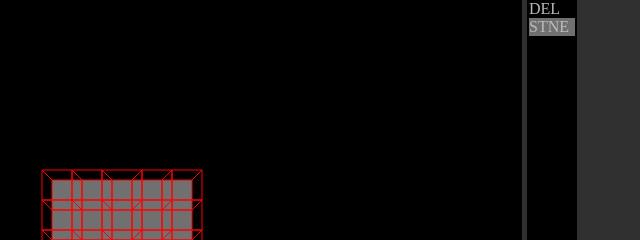
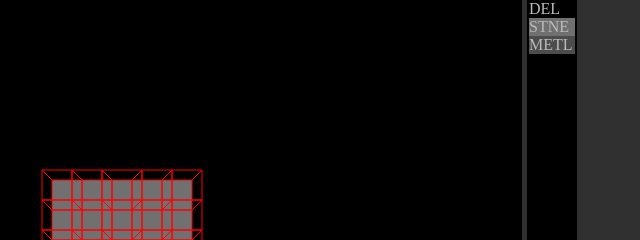
Before and after one commit to Shiganu/2D-3D-TPT, a plain HTML site: page index.html in a window 1280 px wide. Shown: the top 240 px of the page, 278-918 px from the left. Drawn offline with Linux system fonts and the light colour scheme.

Commit message:
Update index.html

```diff
--- a/index.html
+++ b/index.html
@@ -10,6 +10,7 @@
 		<div id="menu" class="fl">
 			<div id="empty">DEL</div>
 			<div id="stone">STNE</div>
+			<div id="metal">METL</div>
 		</div>
 		<div class="clear"></div>
 		<br/>
```
